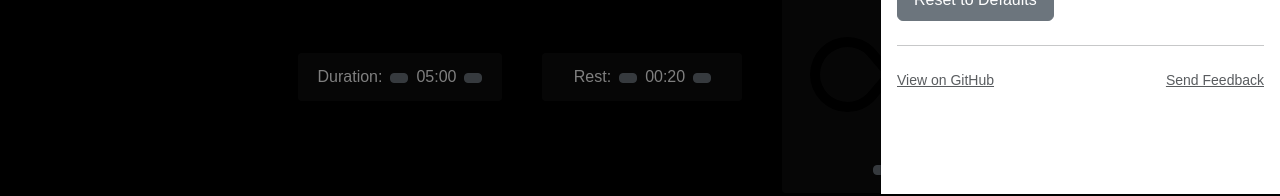
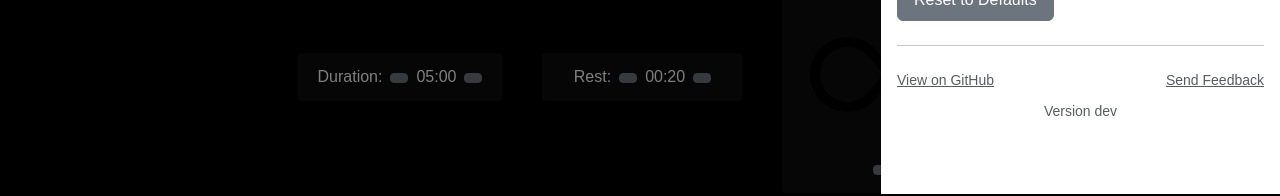
Before and after one commit to sfw185/BJJTimer, a React (Vite) app: page / in a window 1280 px wide. Both pictures are taken after a click on the button 1252 px from the left and 18 px from the top of the page. Shown: the part 606-802 px from the top of the page. Built offline with nearby package versions, Linux system fonts and the light colour scheme.

Commit message:
Added version to sidebar

```diff
--- a/src/components/Settings.jsx
+++ b/src/components/Settings.jsx
@@ -201,9 +201,14 @@ const Settings = () => {
 
             <hr className="my-4" />
 
-            <div className="mt-3 d-flex justify-content-between">
-              <a href="https://github.com/sfw185/BJJTimer" target="_blank" rel="noopener noreferrer" className="text-muted small">View on GitHub</a>
-              <a href="mailto:simon@wardan.com?subject=BJJ%20Timer%20Feedback" className="text-muted small">Send Feedback</a>
+            <div className="mt-3">
+              <div className="d-flex justify-content-between mb-2">
+                <a href="https://github.com/sfw185/BJJTimer" target="_blank" rel="noopener noreferrer" className="text-muted small">View on GitHub</a>
+                <a href="mailto:simon@wardan.com?subject=BJJ%20Timer%20Feedback" className="text-muted small">Send Feedback</a>
+              </div>
+              <div className="text-center">
+                <span className="text-muted small">Version {typeof __GIT_HASH__ !== 'undefined' ? __GIT_HASH__ : 'dev'}</span>
+              </div>
             </div>
           </Form>
         </Offcanvas.Body>
--- a/vite.config.js
+++ b/vite.config.js
@@ -1,8 +1,21 @@
 import { defineConfig } from 'vite'
 import react from '@vitejs/plugin-react'
 import { VitePWA } from 'vite-plugin-pwa'
+import { execSync } from 'child_process'
+
+// Get git hash at build time
+const getGitHash = () => {
+  try {
+    return execSync('git rev-parse --short HEAD').toString().trim()
+  } catch (error) {
+    return 'unknown'
+  }
+}
 
 export default defineConfig({
+  define: {
+    __GIT_HASH__: JSON.stringify(getGitHash())
+  },
   plugins: [
     react(),
     VitePWA({
```
